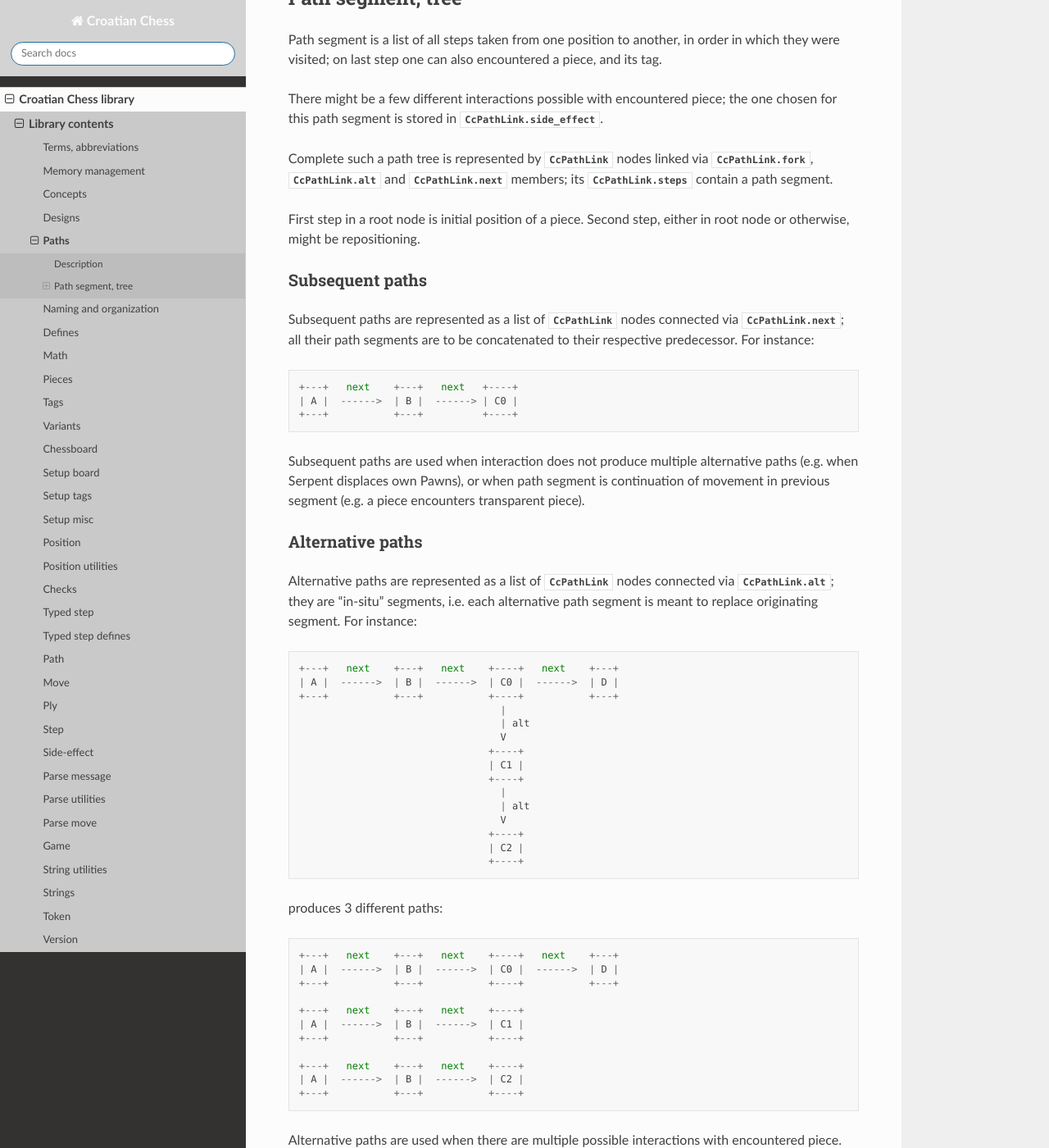
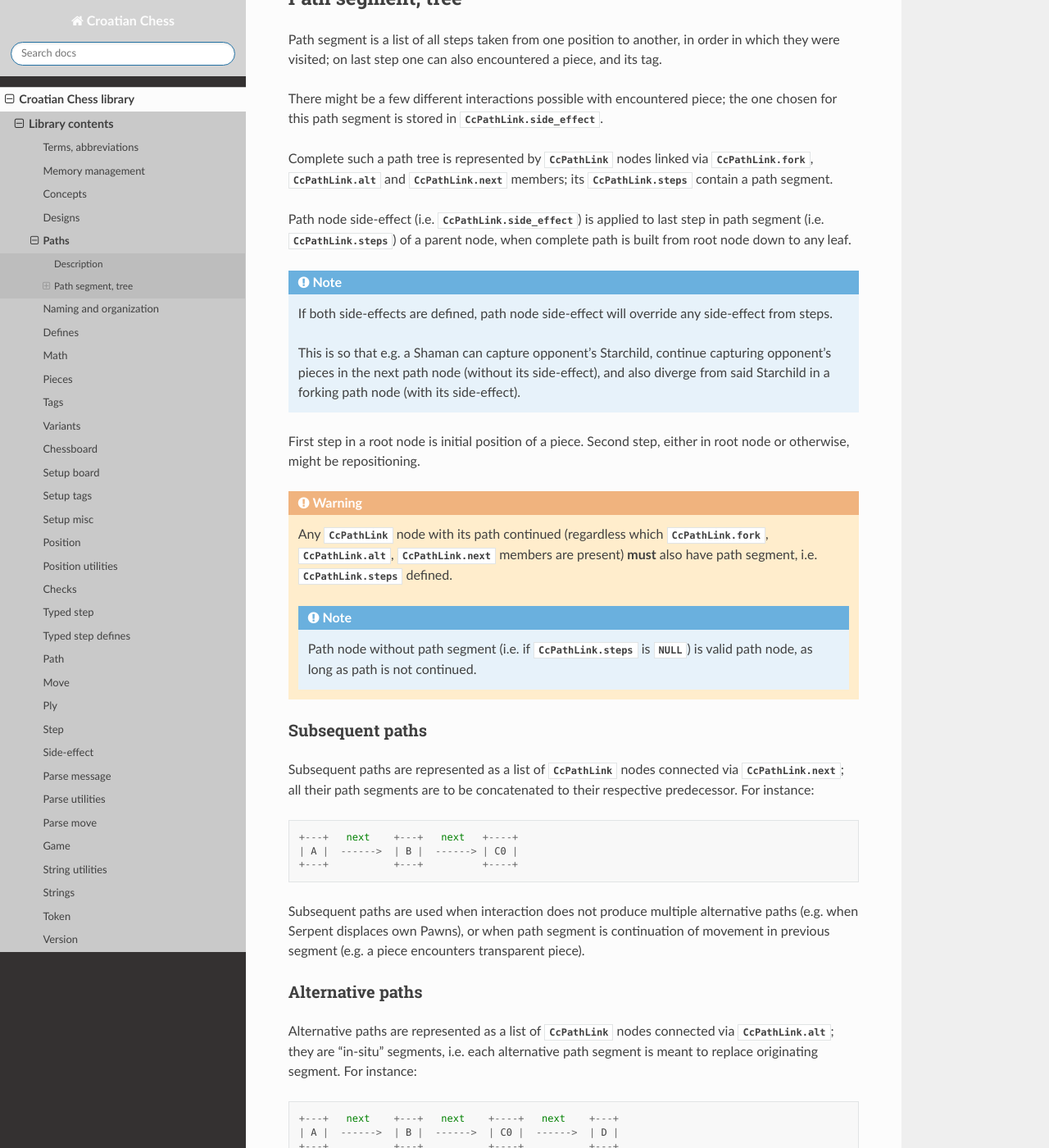
Before and after one commit to mmlacak/crochess, a Sphinx documentation site: the page built from docs/source/libcc/paths.rst, in a window 1280 px wide and 1400 px high, scrolled down 979 px. Shown: the whole window at 82% size. Built offline with Sphinx 7.4.7 and the Read the Docs theme 3.1.0, drawn with Linux system fonts in a browser that asks for light colours.

Commit message:
Clarified path continuation, side-effects.

```diff
--- a/docs/source/conf.py
+++ b/docs/source/conf.py
@@ -26,10 +26,10 @@ copyright = '2021, Mario Mlačak'
 author = 'Mario Mlačak'
 
 # The short X.Y version
-version = "0.0.1.118:1297+20250213.072529"   # docs-new-lib-short-version-major-minor-feature-commit+meta~breaks-place-marker
+version = "0.0.1.120:1299+20250214.051038"   # docs-new-lib-short-version-major-minor-feature-commit+meta~breaks-place-marker
 
 # The full version, including alpha/beta/rc tags
-release = "0.0.1.118:1297+20250213.072529"   # docs-new-lib-full-version-major-minor-feature-commit+meta~breaks-place-marker
+release = "0.0.1.120:1299+20250214.051038"   # docs-new-lib-full-version-major-minor-feature-commit+meta~breaks-place-marker
 
 
 # -- General configuration ---------------------------------------------------
--- a/docs/source/libcc/paths.rst
+++ b/docs/source/libcc/paths.rst
@@ -63,8 +63,33 @@ Complete such a path tree is represented by :c:type:`CcPathLink` nodes linked vi
 :c:member:`CcPathLink.fork`, :c:member:`CcPathLink.alt` and :c:member:`CcPathLink.next`
 members; its :c:member:`CcPathLink.steps` contain a path segment.
 
+Path node side-effect (i.e. :c:member:`CcPathLink.side_effect`) is applied to last
+step in path segment (i.e. :c:member:`CcPathLink.steps`) of a parent node, when
+complete path is built from root node down to any leaf.
+
+.. note::
+
+    If both side-effects are defined, path node side-effect will override any
+    side-effect from steps.
+
+    This is so that e.g. a Shaman can capture opponent's Starchild, continue capturing
+    opponent's pieces in the next path node (without its side-effect), and also diverge
+    from said Starchild in a forking path node (with its side-effect).
+
 First step in a root node is initial position of a piece. Second step, either in
 root node or otherwise, might be repositioning.
+
+.. warning::
+
+    Any :c:type:`CcPathLink` node with its path continued (regardless which
+    :c:member:`CcPathLink.fork`, :c:member:`CcPathLink.alt`, :c:member:`CcPathLink.next`
+    members are present) **must** also have path segment, i.e.
+    :c:member:`CcPathLink.steps` defined.
+
+    .. note::
+
+        Path node without path segment (i.e. if :c:member:`CcPathLink.steps` is
+        :c:data:`NULL`) is valid path node, as long as path is not continued.
 
 .. _lbl-libcc-paths-segmenttree-subsequent:
 
```
